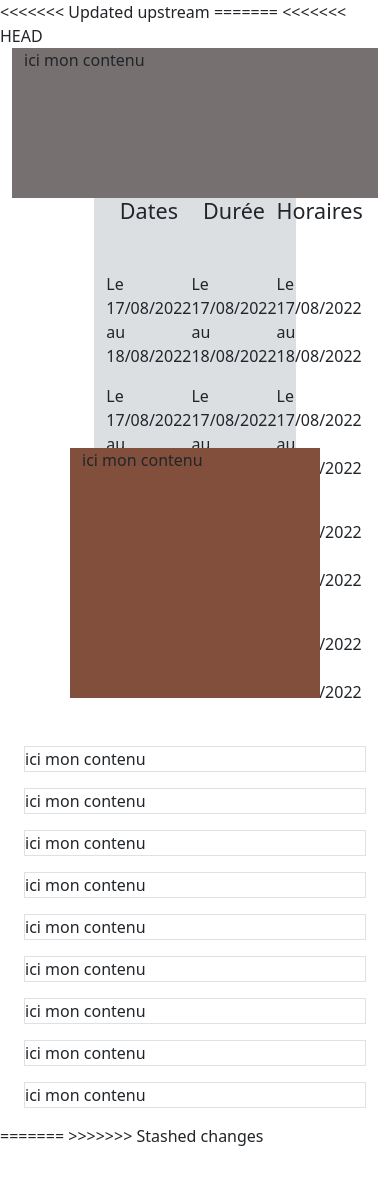
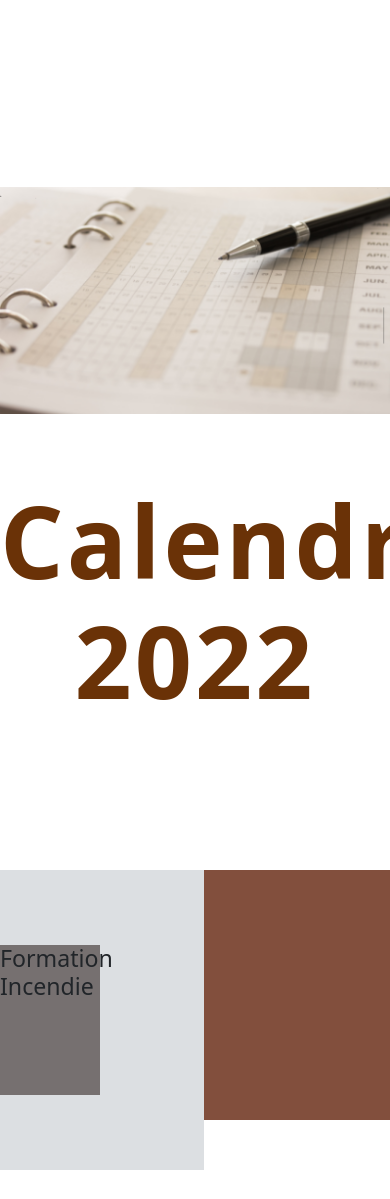
Before and after one commit to TheMaxium69/NRPrevention-SiteWeb, a PHP site: page /calendrier.php in a window 390 px wide; the page is wider, and only the part inside the window is pictured. Shown: the part 16-1215 px from the top of that part. Run offline with PHP 8.4, Linux system fonts and the light colour scheme.

Commit message:
footer responsive

```diff
--- a/calendrier.php
+++ b/calendrier.php
@@ -5,108 +5,6 @@ head($page); ?>
 <body>
     <header> <?php navbar($page); ?>
     </header>
-
-
-<<<<<<< Updated upstream
-=======
-<<<<<<< HEAD
-<main>
-<section>
-            <!-- LE NOM DE MA SECTION EN COMMENTAIRE -->
-            <div class="container"> <!-- container si je touche pas les bords pas de container si je touche les bords) -->
-
-                <div class="row d-flex justify-content-around"> <!-- ça aligne -->
-                    <div class="col-lg-2 titre-formation"> <!-- On copie ça le nombre de fois ou on a besoin -->
-                        <div class="">
-                            ici mon contenu
-                        </div>
-                    </div>
-                    <div class="col-lg-6 contenu-formation "> <!-- On copie ça le nombre de fois ou on a besoin -->
-                        <div class="d-flex justify-content-around">
-                            <div class="col-lg-4">
-                            <h4 class="d-flex justify-content-around mb-5">Dates</h4>
-                                <p>Le 17/08/2022 au 18/08/2022</p>
-                                <p>Le 17/08/2022 au 18/08/2022</p>
-                                <p>Le 17/08/2022 au 18/08/2022</p>
-                                <p>Le 17/08/2022 au 18/08/2022</p>
-                            </div>
-                            <div class="col-lg-4">
-                            <h4 class="d-flex justify-content-around mb-5">Durée</h4>
-                                <p>Le 17/08/2022 au 18/08/2022</p>
-                                <p>Le 17/08/2022 au 18/08/2022</p>
-                                <p>Le 17/08/2022 au 18/08/2022</p>
-                                <p>Le 17/08/2022 au 18/08/2022</p>
-                            </div>
-                            <div class="col-lg-4">
-                            <h4 class="d-flex justify-content-around mb-5">Horaires</h4>
-                                <p>Le 17/08/2022 au 18/08/2022</p>
-                                <p>Le 17/08/2022 au 18/08/2022</p>
-                                <p>Le 17/08/2022 au 18/08/2022</p>
-                                <p>Le 17/08/2022 au 18/08/2022</p>
-                            </div>
-                        </div>
-                    </div>
-                    <div class="col-lg-4 lieu mb-5"> <!-- On copie ça le nombre de fois ou on a besoin -->
-                        <div class="">
-                            ici mon contenu
-                        </div>
-                    </div>
-
-
-                    <div class="col-lg-2"> <!-- On copie ça le nombre de fois ou on a besoin -->
-                        <div class="border mb-3">
-                            ici mon contenu
-                        </div>
-                    </div>
-                    <div class="col-lg-6"> <!-- On copie ça le nombre de fois ou on a besoin -->
-                        <div class="border mb-3">
-                            ici mon contenu
-                        </div>
-                    </div>
-                    <div class="col-lg-4"> <!-- On copie ça le nombre de fois ou on a besoin -->
-                        <div class="border mb-3">
-                            ici mon contenu
-                        </div>
-                    </div>
-
-
-                    <div class="col-lg-2"> <!-- On copie ça le nombre de fois ou on a besoin -->
-                        <div class="border mb-3">
-                            ici mon contenu
-                        </div>
-                    </div>
-                    <div class="col-lg-6"> <!-- On copie ça le nombre de fois ou on a besoin -->
-                        <div class="border mb-3">
-                            ici mon contenu
-                        </div>
-                    </div>
-                    <div class="col-lg-4"> <!-- On copie ça le nombre de fois ou on a besoin -->
-                        <div class="border mb-3">
-                            ici mon contenu
-                        </div>
-                    </div>
-
-
-                    <div class="col-lg-2"> <!-- On copie ça le nombre de fois ou on a besoin -->
-                        <div class="border mb-3">
-                            ici mon contenu
-                        </div>
-                    </div>
-                    <div class="col-lg-6"> <!-- On copie ça le nombre de fois ou on a besoin -->
-                        <div class="border mb-3">
-                            ici mon contenu
-                        </div>
-                    </div>
-                    <div class="col-lg-4"> <!-- On copie ça le nombre de fois ou on a besoin -->
-                        <div class="border mb-3">
-                            ici mon contenu
-                        </div>
-                    </div>
-                </div>
-            </div>
-</main>
-=======
->>>>>>> Stashed changes
     <main>
         <div class="displayback-calendar">
         </div>
@@ -114,13 +12,13 @@ head($page); ?>
 
         <div class="comportement-div">
 
+
             <div id="formation-incendie">
-
                 <div class="planning">
-
-                    <div class="titre-formation">
+                <div class="titre-formation">
                         <h3>Formation Incendie</h3>
                     </div>
+
                 </div>
 
                 <div class="lieu"></div>
@@ -152,20 +50,6 @@ head($page); ?>
             </div>
         </div>
     </main>
-<<<<<<< Updated upstream
-=======
->>>>>>> 556917ee12012a8304adcf339527c2e1778eb205
->>>>>>> Stashed changes
-
-
-
-
-
-
-
-
-
-
 
 
     <footer> <?php footer(); ?> </footer>
--- a/css/calendrier.css
+++ b/css/calendrier.css
@@ -48,6 +48,7 @@
 .titre-formation{
     background-color: rgb(118, 112, 112);
     height: 150px;
+    width: 100px;
 }
 
 .contenu-formation{
```
Also changed, not shown: css/footer.css (+48 -0 lines).
